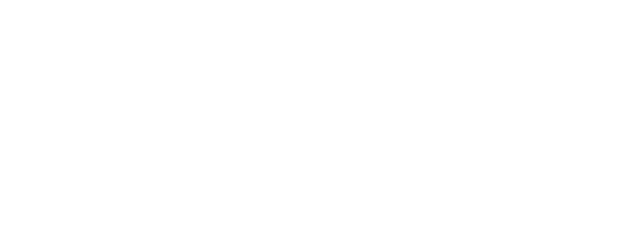
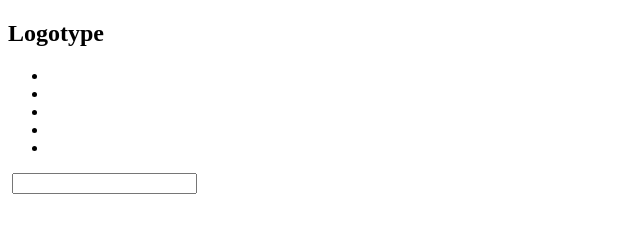
Before and after one commit to mikdahl/Labb4, a plain HTML site: page index.html in a window 1280 px wide. Shown: the whole page, without its empty margins (0-640 px from the left). Drawn offline with Linux system fonts and the light colour scheme.

Commit message:
Added HTML structure for nav and article section

```diff
--- a/index.html
+++ b/index.html
@@ -9,5 +9,39 @@
   </head>
   <body>
 
+    <nav>
+      <div class="grid-container">
+        <div class="container-item">
+          <h1>Logotype</h1>
+        </div>
+
+        <div class="container-item">
+          <ul>
+            <li><a href=""></a></li>
+            <li><a href=""></a></li>
+            <li><a href=""></a></li>
+            <li><a href=""></a></li>
+            <li><a href=""></a></li>
+          </ul>
+        </div>
+
+        <div class="container-item">
+          <img src="" alt="">
+          <input type="text">
+        </div>
+      </div>
+    </nav>
+
+
+    <section>
+      <div class="grid-container">
+        <article class="grid-item"></article>
+        <article class="grid-item"></article>
+        <article class="grid-item"></article>
+        <article class="grid-item"></article>
+      </div>
+    </section>
+
+
   </body>
 </html>
```
Also changed, not shown: style.scss (line endings or trailing spaces).
